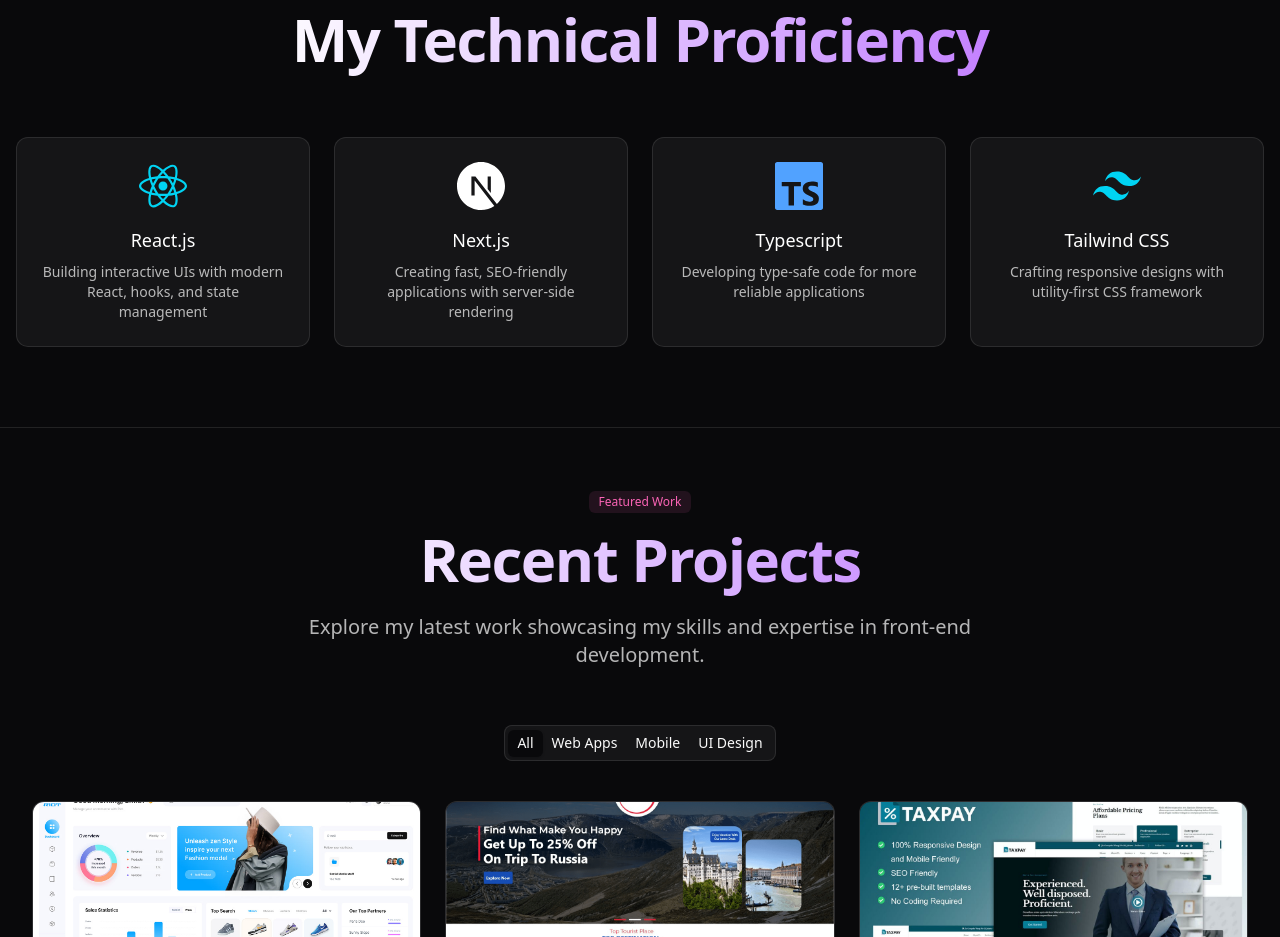
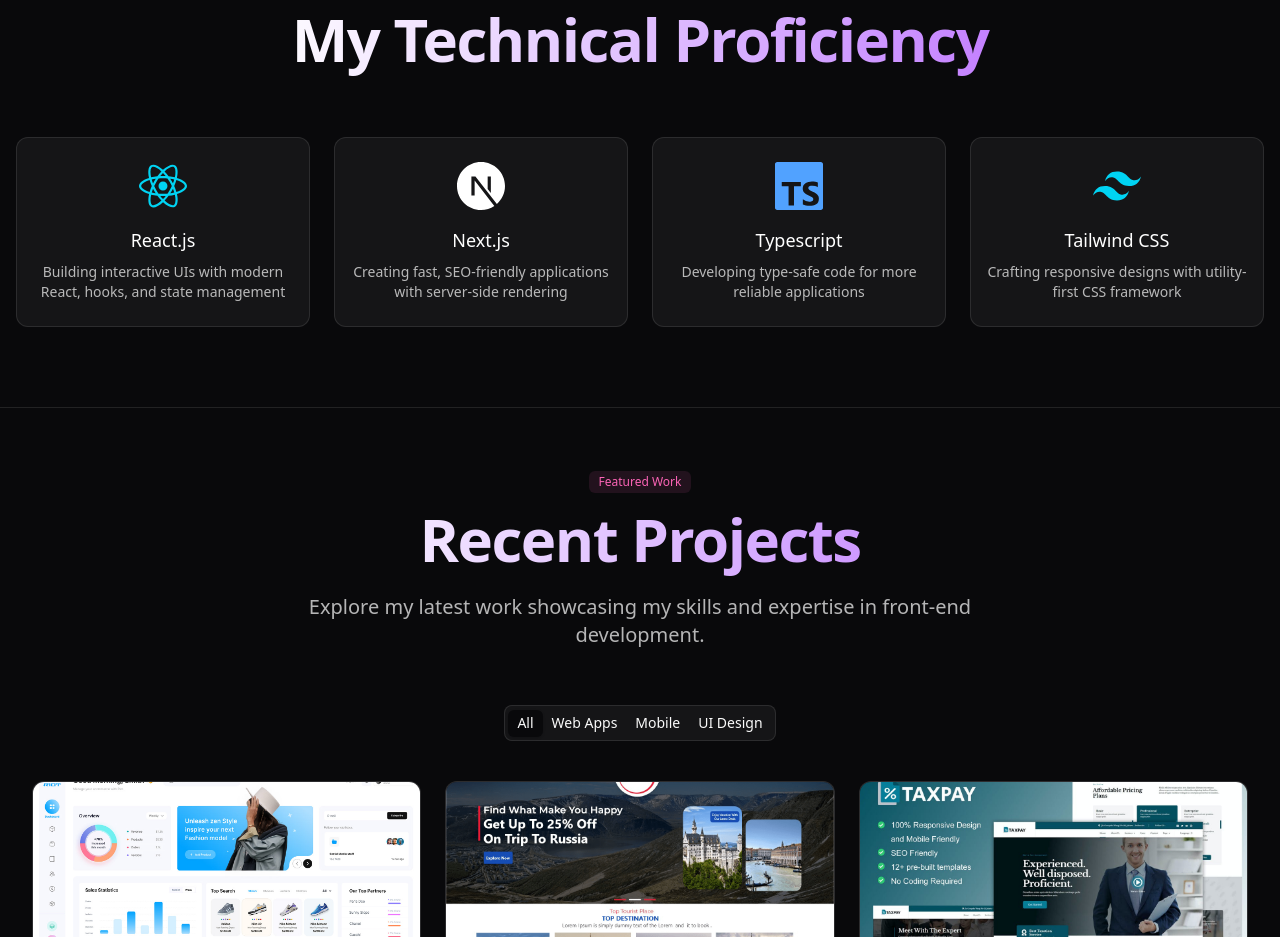
Before and after one commit to DilyorbekUbaydullayev/my-portfolio, a Next.js app: page / in a window 1280 px wide. Shown: the part 1180-2117 px from the top of the page. Built offline with nearby package versions, Linux system fonts and the light colour scheme.

Commit message:
skillcard changed

```diff
--- a/components/shared/skillCard.tsx
+++ b/components/shared/skillCard.tsx
@@ -4,7 +4,7 @@ import { ISkillCard } from "@/types"
 function SkillCard(skill:ISkillCard) {
 
   return (
-    <div className="bg-gray-800 dark:bg-white/5 border border-gray-700 dark:border-white/10  rounded-xl p-6 hover:bg-gray-700 dark:hover:bg-white/10 transition-colors">
+    <div className="bg-gray-800 dark:bg-white/5 border border-gray-700 dark:border-white/10  rounded-xl py-6 px-3 hover:bg-gray-700 dark:hover:bg-white/10 transition-colors">
       <div className="flex flex-col items-center text-center">
       <div >
             <skill.icon  className={skill.style}/>
```
